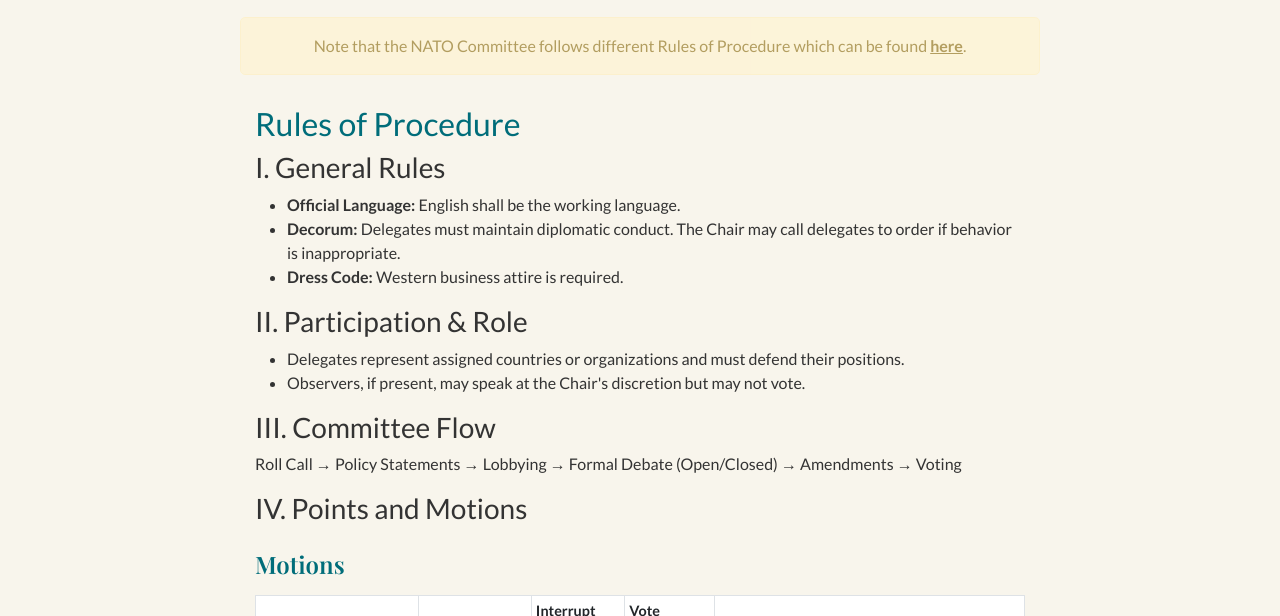
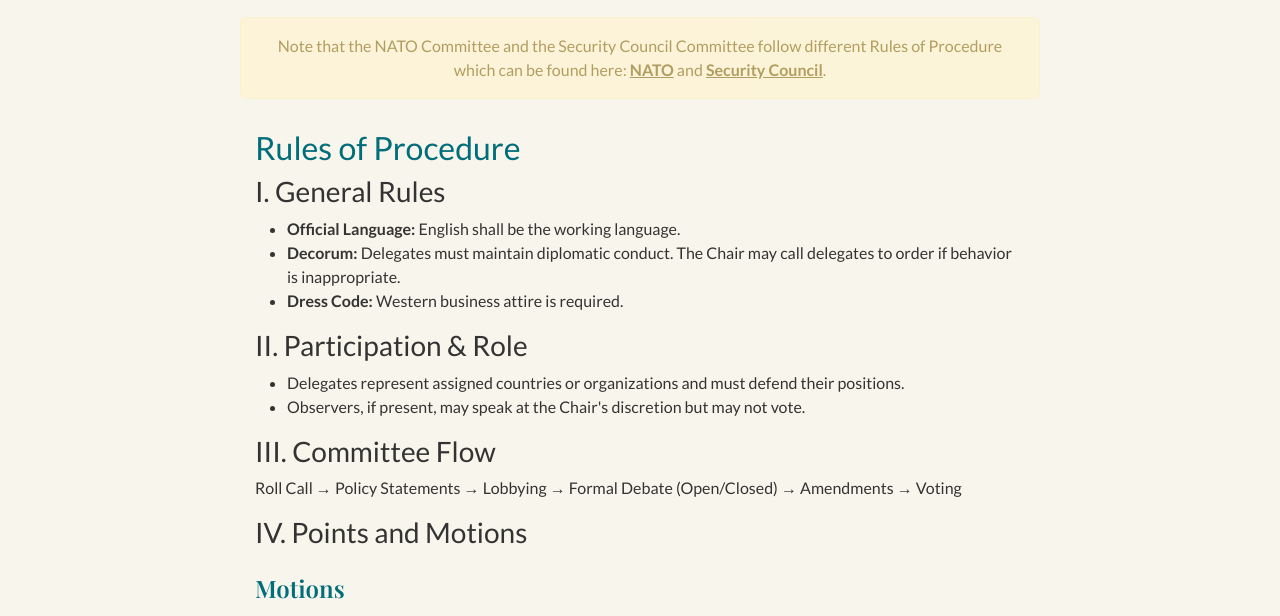
Before and after one commit to PyleaMUN/procedure2026, a plain HTML site: page index.html in a window 1280 px wide. Shown: the part 125-741 px from the top of the page. Drawn offline with nearby package versions, Linux system fonts and the light colour scheme.

Commit message:
Add files via upload

```diff
--- a/index.html
+++ b/index.html
@@ -108,7 +108,9 @@
   </div>
 
   <div class="flashing-note">
-    Note that the NATO Committee follows different Rules of Procedure which can be found <a href="https://pyleamun.github.io/Nato-Rules/" target="_blank" rel="noopener noreferrer">here</a>.
+    Note that the NATO Committee and the Security Council Committee follow different Rules of Procedure which can be found here:
+    <a href="https://pyleamun.github.io/Nato-Rules/" target="_blank" rel="noopener noreferrer">NATO</a> and
+    <a href="https://pyleamun.github.io/security-procedure/" target="_blank" rel="noopener noreferrer">Security Council</a>.
   </div>
 
   <div class="content">
```
